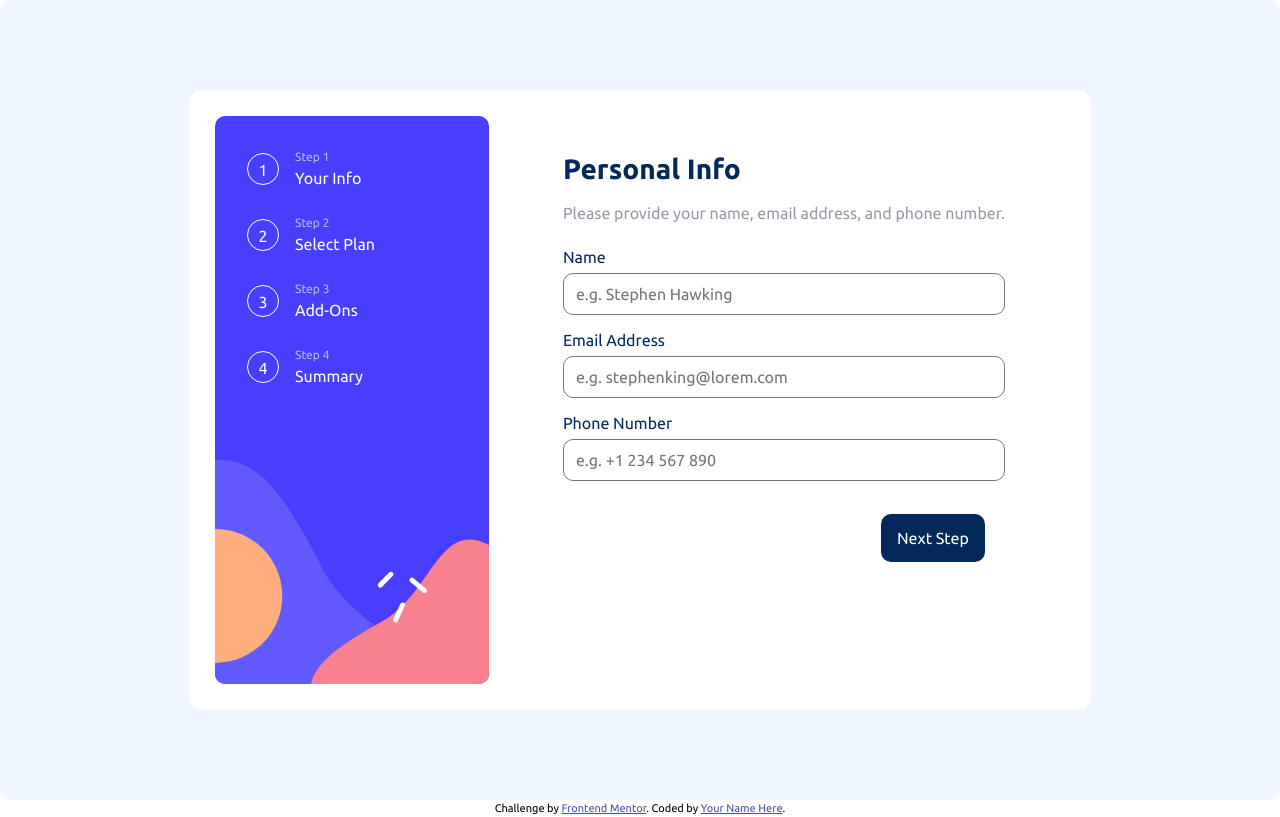
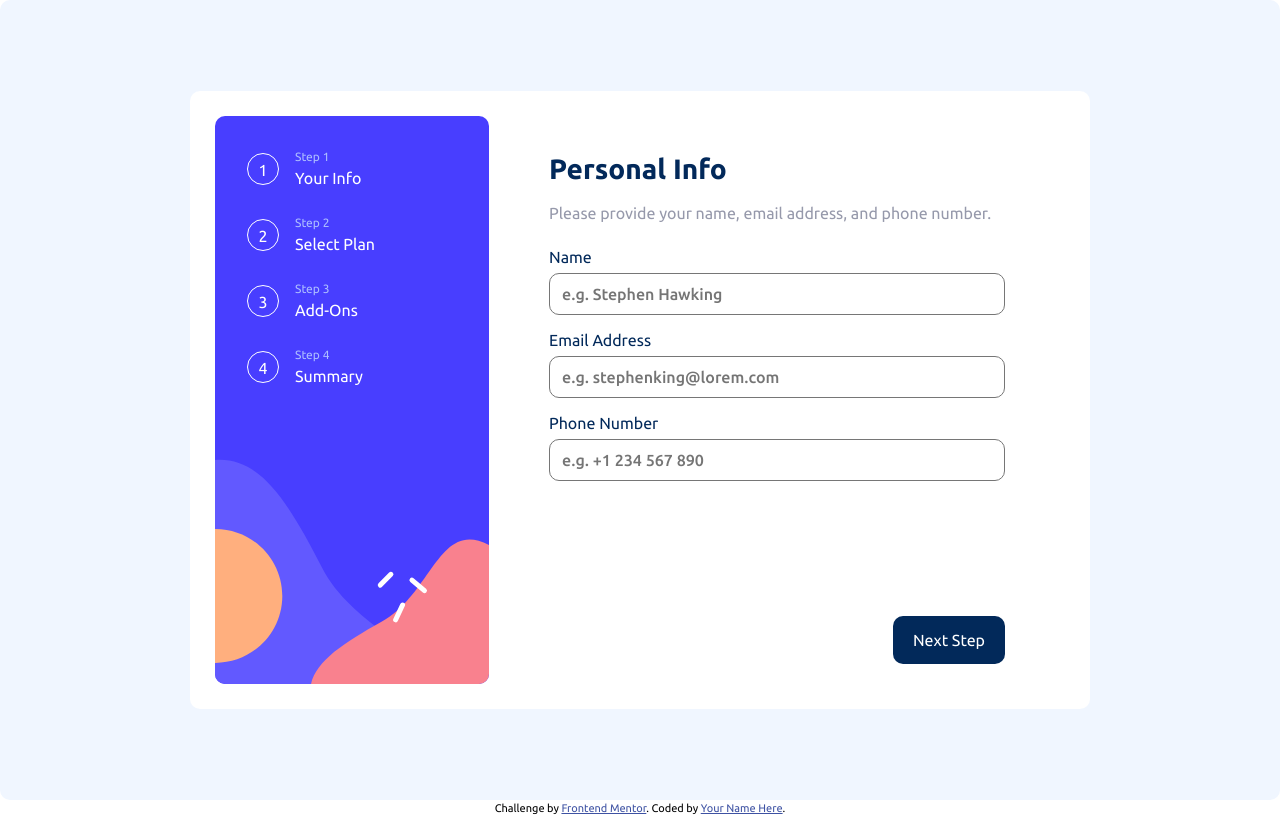
Before and after one commit to msabin/FlowForm, a React (Vite) app in the folder signup-flow/: page / in a window 1280 px wide. Built offline with nearby package versions, Linux system fonts and the light colour scheme.

Commit message:
The responsive CSS is working pretty well.  Going to start focusing on React.

```diff
--- a/signup-flow/src/components/FlowForm.jsx
+++ b/signup-flow/src/components/FlowForm.jsx
@@ -1,13 +1,34 @@
+import { useState } from "react";
 import { ProgressBar } from "./ProgressBar";
 import { PersonalInfo } from "./pages/PersonalInfo";
-import '../styles/components/flowform.scss';
+import { SelectPlan } from "./pages/SelectPlan";
+
+import "../styles/components/flowform.scss";
 
 export function FlowForm() {
+  const [currPage, setCurrPage] = useState(0);
+  const [userData, setUserData] = useState({});
+
+  function handleUpdateUserData() {}
+
+  function handleGoBack() {}
+
+  function handleNextStep() {}
+
+  const props = {
+    userData,
+    handleUpdateUserData,
+    handleGoBack,
+    handleNextStep,
+  };
+
+  const pages = [<PersonalInfo />, <SelectPlan />];
+
   return (
     <div id="flow-form">
       <ProgressBar></ProgressBar>
 
-      <PersonalInfo></PersonalInfo>
+      {pages[currPage]}
     </div>
   );
 }
--- a/signup-flow/src/components/pages/PersonalInfo.jsx
+++ b/signup-flow/src/components/pages/PersonalInfo.jsx
@@ -1,8 +1,8 @@
 import "../../styles/components/pages/personalinfo.scss";
 
-export function PersonalInfo() {
+export function PersonalInfo({ userData, updateUserData, goBack, nextStep }) {
   return (
-    <div className="page-container">
+    <form className="page-container">
       <div className="content-container">
         <header>
           <h1>Personal Info</h1>
@@ -11,8 +11,6 @@ export function PersonalInfo() {
           </p>
         </header>
 
-
-        <form>
         <div className="form-input">
           <label htmlFor="name">Name</label>
           <input
@@ -33,19 +31,15 @@ export function PersonalInfo() {
 
         <div className="form-input">
           <label htmlFor="tel">Phone Number</label>
-            <input
-              id="tel"
-              name="tel"
-              placeholder="e.g. +1 234 567 890"
-            ></input>
+          <input id="tel" name="tel" placeholder="e.g. +1 234 567 890"></input>
         </div>
+      </div>
+
       <div className="button-container">
         <button className="next-step" type="submit">
           Next Step
         </button>
       </div>
     </form>
-      </div>
-    </div>
   );
 }
--- /dev/null
+++ b/signup-flow/src/components/pages/SelectPlan.jsx
@@ -0,0 +1,28 @@
+import "../../styles/components/pages/selectplan.scss";
+
+export function SelectPlan() {
+  return (
+    <form className="page-container">
+      <div className="content-container">
+        <header>
+          <h1>Select Plan</h1>
+          <p className="page-desc">
+            Words
+          </p>
+        </header>
+
+
+      </div>
+
+      <div className="button-container">
+        <button className="go-back" type="submit">
+          Go Back
+        </button>
+
+        <button className="next-step" type="submit">
+          Next Step
+        </button>
+      </div>
+    </form>
+  );
+}
--- a/signup-flow/src/styles/abstracts/_variables.scss
+++ b/signup-flow/src/styles/abstracts/_variables.scss
@@ -22,3 +22,6 @@ $white: hsl(0, 0%, 100%);
 $bold: typography.$bold;
 $medium: typography.$medium;
 $regular: typography.$regular;
+
+//LAYOUT
+$large-breakpoint: 50em;
--- a/signup-flow/src/styles/components/FlowForm.scss
+++ b/signup-flow/src/styles/components/FlowForm.scss
@@ -1,7 +1,8 @@
-@use '../abstracts/variables';
+@use "../abstracts/variables";
 
 #flow-form {
   width: 90%;
+  max-width: 550px;
   background-color: white;
 
   border-radius: 10px;
@@ -22,21 +23,25 @@
   border-radius: 0;
 
   display: flex;
+  justify-content: space-between;
 
   button {
-    padding: .75em 1em;
-    margin: 20px 20px 20px auto;
+    padding: 0.75em 0;
+    width: 7em;
+    margin: 20px;
     border-style: none;
 
-    background-color: variables.$marine-blue;
-    color: white;
+    &.next-step {
+      background-color: variables.$marine-blue;
+      color: white;
+      margin-left: auto;
+    }
   }
 }
 
-
 // LARGER DISPLAYS
 
-@media screen and (min-width: 40rem) {
+@media screen and (min-width: variables.$large-breakpoint) {
   #flow-form {
     // Resposition to center
     position: relative;
@@ -44,6 +49,7 @@
     left: 0;
 
     width: 900px;
+    max-width: 90%;
 
     display: flex;
     justify-content: space-between;
@@ -51,6 +57,17 @@
     .button-container {
       position: relative;
 
+      display: flex;
+      justify-content: space-between;
+
+      button {
+        margin-right: 0;
+
+        &.go-back {
+          margin-left: 0;
+        }
+
+      }
     }
   }
 }
--- a/signup-flow/src/styles/components/pages/_pagelayout.scss
+++ b/signup-flow/src/styles/components/pages/_pagelayout.scss
@@ -1,21 +1,14 @@
+@use '../../abstracts/variables';
 
+@media screen and (min-width: variables.$large-breakpoint) {
+  .page-container {
+    padding: 2rem 60px 0 60px;
+    flex: 1;
 
-@media screen and (min-width: 40rem) {
-  .page-container {
-    padding: 2rem 60px;
+    display: flex;
+    flex-direction: column;
 
-    height: auto;
-
-    .content-container {
-      height: auto;
-
-      form {
-        height: auto;
-        display: flex;
-        flex-direction: column;
-
-      }
-    }
+    justify-content: space-between;
 
   }
 }
--- a/signup-flow/src/styles/components/pages/personalinfo.scss
+++ b/signup-flow/src/styles/components/pages/personalinfo.scss
@@ -1,5 +1,6 @@
 @use './pagelayout';
 @use '../../abstracts/variables';
+
 
 .form-input {
   display: flex;
@@ -16,6 +17,9 @@
     padding: .5rem 12px;
     border-style: solid;
     border-width: 1.5px;
+
+    font-weight: variables.$medium;
+    color: variables.$marine-blue;
     // border-color: variables.$cool-gray;
   }
 }
--- a/signup-flow/src/styles/components/progressbar.scss
+++ b/signup-flow/src/styles/components/progressbar.scss
@@ -48,7 +48,7 @@
 
 // LARGER DISPLAYS
 
-@media screen and (min-width: 40rem) {
+@media screen and (min-width: variables.$large-breakpoint) {
   #progress-bar {
     background-image: url("../../assets/images/bg-sidebar-desktop.svg");
 
```
Also changed, not shown: signup-flow/src/styles/base/_layout.scss (line endings or trailing spaces), signup-flow/src/styles/components/pages/selectplan.scss (added). Lines whose indentation alone changed are shown as unchanged.
